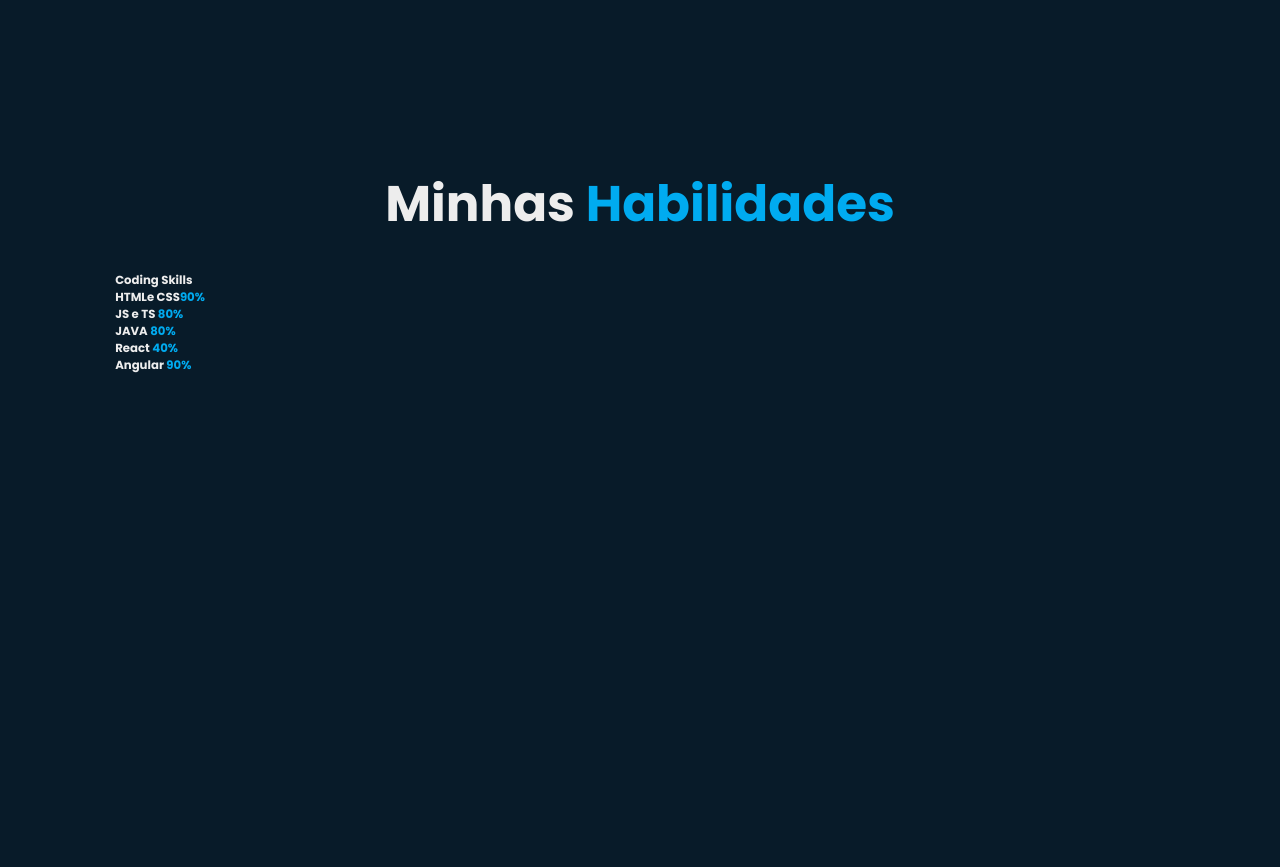
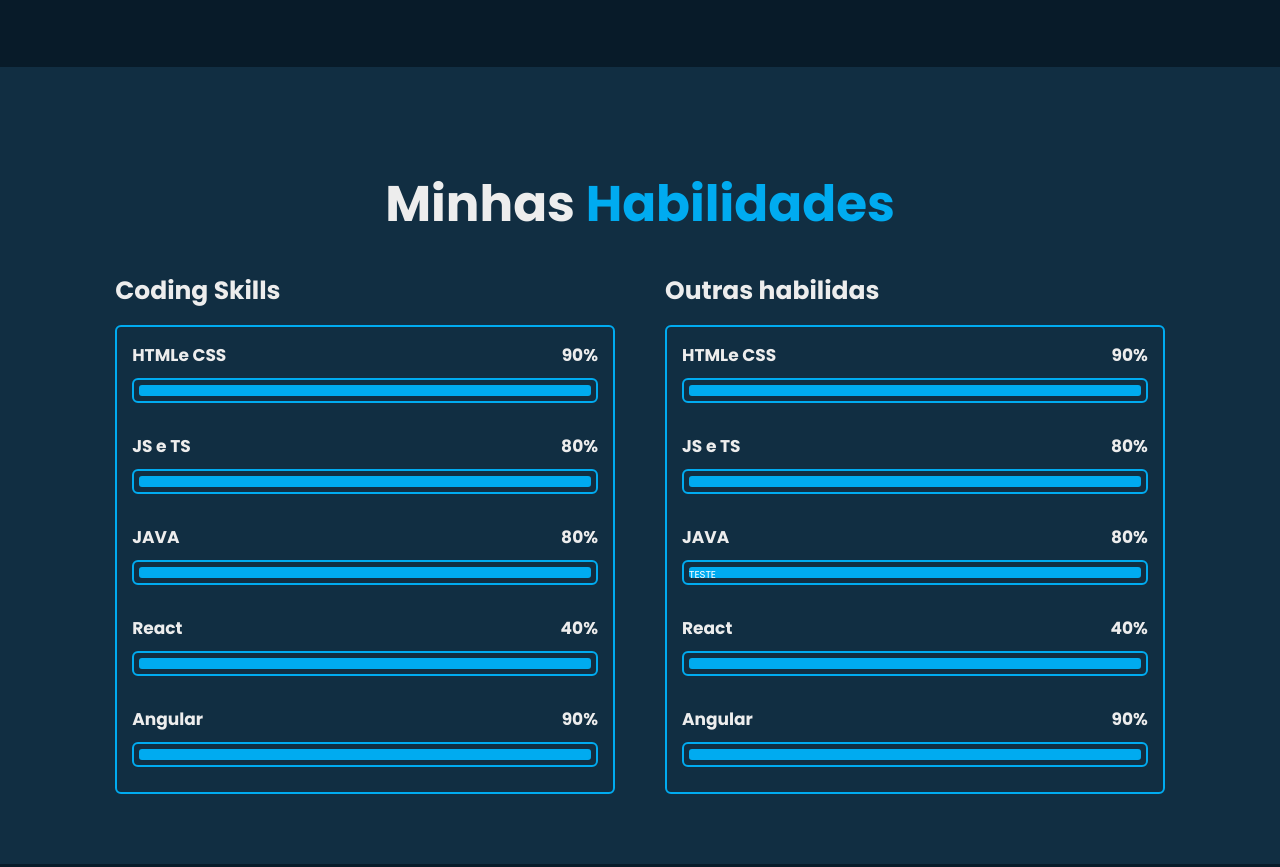
Before and after one commit to GabrielVeras-dev/Portfolio, a plain HTML site: page index.html in a window 1280 px wide. Shown: the part 2598-3465 px from the top of the page. Drawn offline with nearby package versions, Linux system fonts and the light colour scheme.

Commit message:
Adicionado outro campo para Skills
Adiocionado campo secundário de skills alternativas além do necessário para trabalho.

```diff
--- a/css/style.css
+++ b/css/style.css
@@ -391,3 +391,62 @@ span {
     font-size: 1.6rem;
     padding-top: .5rem;
 }
+
+.skills {
+    min-height: auto;
+    padding-bottom: 7rem;
+    background: var(--second-bg-color);
+}
+
+.skills .skills-row {
+    display: flex;
+    flex-wrap: wrap;
+    gap: 5rem;
+}
+
+.skills-row .skills-column {
+    flex: 1 1 40rem;
+}
+
+
+.skills-column .title {
+    font-size: 2.5rem;
+    margin: 0 0 1.5rem;
+}
+
+.skills-box .skills-content {
+    position: relative;
+    border: .2rem solid var(--main-color);
+    border-radius: .6rem;
+    padding: .5rem 1.5rem;
+}
+
+.skills-content .progress {
+    padding: 1rem 0;
+}
+
+.skills-content .progress h3{
+    font-size: 1.7rem;
+    display: flex;
+    justify-content: space-between;
+}
+
+.skills-content .progress h3 span{
+    color: var(--text-color);
+}
+
+.skills-content .progress .bar {
+    height: 2.5rem;
+    border-radius: .6rem;
+    border: .2rem solid var(--main-color);
+    padding: .5rem;
+    margin: 1rem 0;
+}
+
+.skills-content .progress .bar span {
+    display: block;
+    height: 100%;
+    border-radius: .3rem;
+    background: var(--main-color);
+    color: white;
+}
--- a/index.html
+++ b/index.html
@@ -166,8 +166,39 @@ teste
                     </div>
                 </div>
             </div>
+
+            <div class="skills-column">
+                <h3 class="title">Outras habilidas</h3>
+
+                <div class="skills-box">
+                    <div class="skills-content">
+                        <div class="progress">
+                            <h3>HTMLe CSS<span>90%</span></h3>
+                            <div class="bar"><span></span></div>
+                        </div>
+                        <div class="progress">
+                            <h3>JS e TS <span>80%</span></h3>
+                            <div class="bar"><span></span></div>
+                        </div>
+                        <div class="progress">
+                            <h3>JAVA <span>80%</span></h3>
+                            <div class="bar"><span>TESTE</span></div>
+                        </div>
+                        <div class="progress">
+                            <h3>React <span>40%</span></h3>
+                            <div class="bar"><span></span></div>
+                        </div>
+                        <div class="progress">
+                            <h3>Angular <span>90%</span></h3>
+                            <div class="bar"><span></span></div>
+                        </div>
+                    </div>
+                </div>
+            </div>
         </div>
     </section>
+
+
 
     <script src="js/script.js"></script>
 </body>
```
